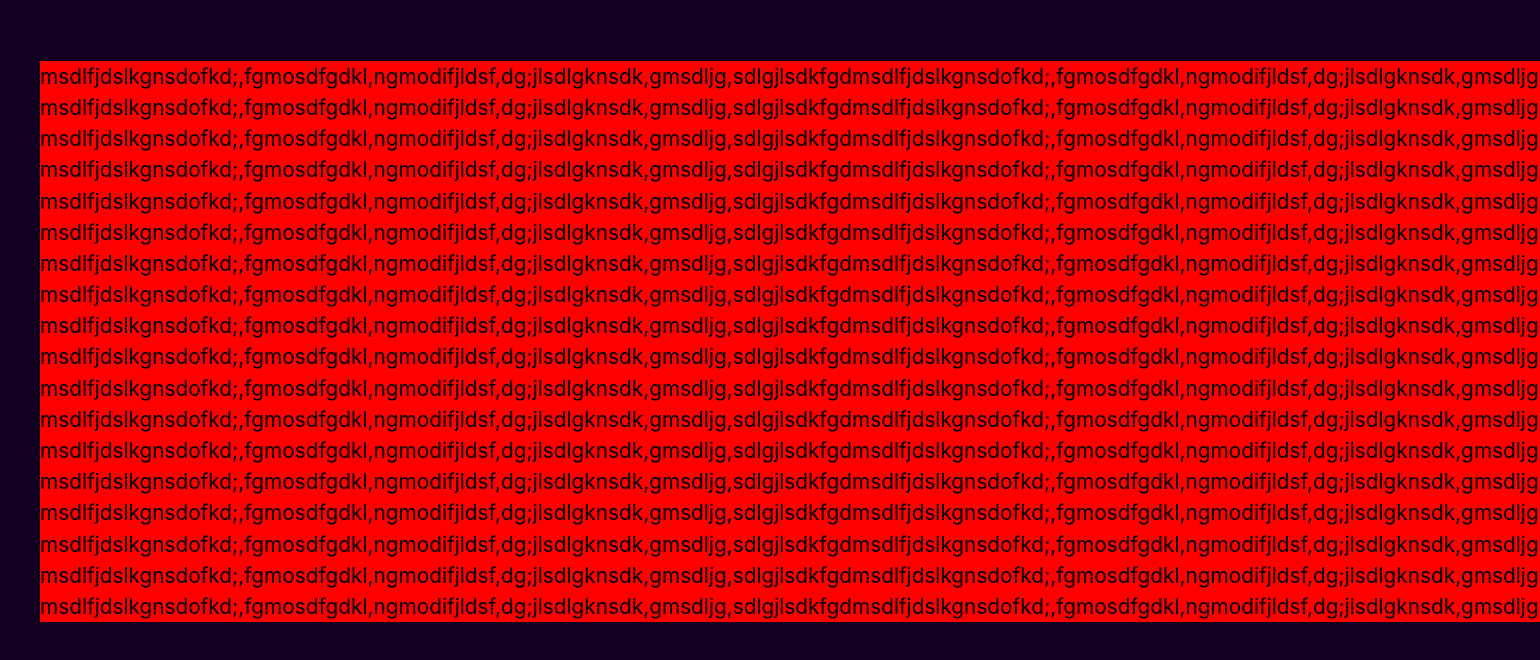
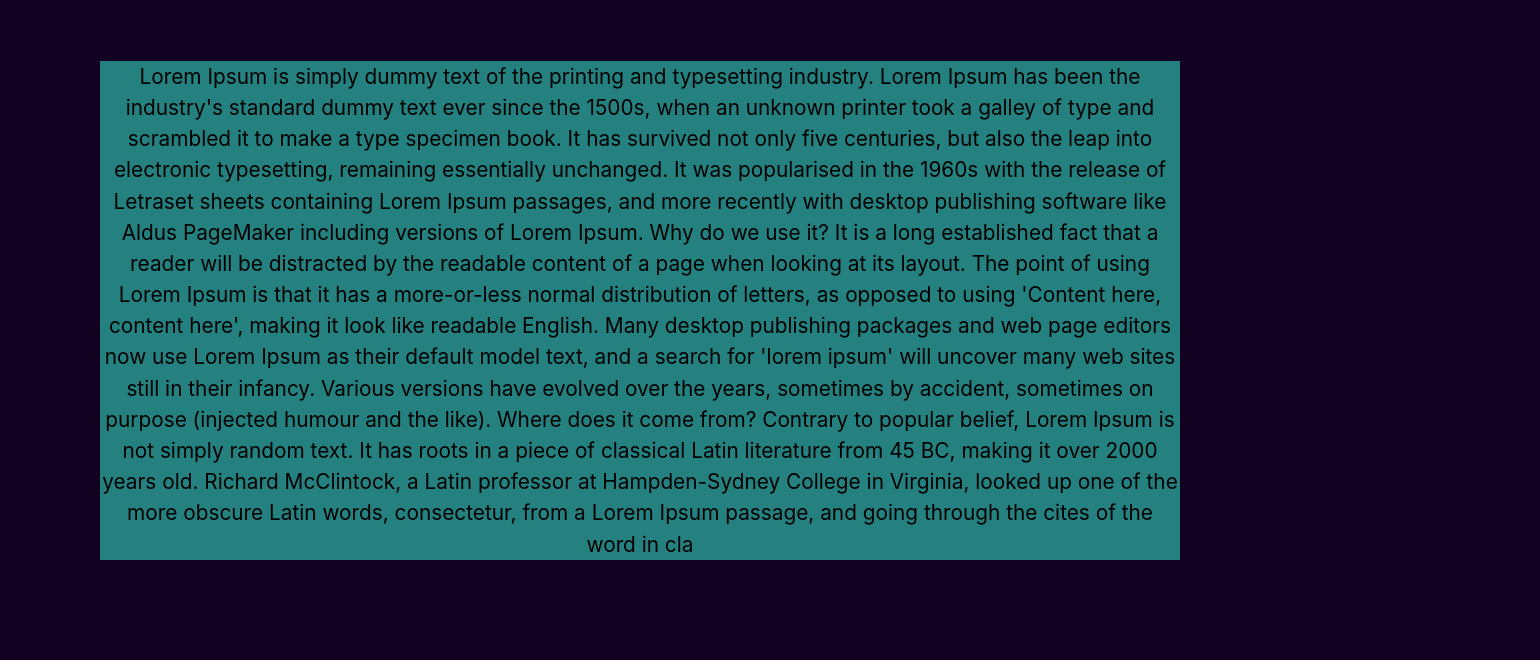
Before and after one commit to HAMADOns/projet6, a React (Vite) app: page / in a window 1280 px wide. Shown: the top 660 px of the page, 1540 px wide, since content can reach past the window. Built offline with nearby package versions, Linux system fonts and the light colour scheme.

Commit message:
flex text

```diff
--- a/src/App.jsx
+++ b/src/App.jsx
@@ -7,24 +7,30 @@
     <>
       <div className="bloc">
         <p>
-          msdlfjdslkgnsdofkd;,fgmosdfgdkl,ngmodifjldsf,dg;jlsdlgknsdk,gmsdljg,sdlgjlsdkfgdmsdlfjdslkgnsdofkd;,fgmosdfgdkl,ngmodifjldsf,dg;jlsdlgknsdk,gmsdljg,sdlgjlsdkfgdfmlkljkl,nkjjjjjjjjjjjjjjjjjjjjjjjjjjjjjjjjjjjjjjjjjjjjjjjjddddddddddddddddddddddddddddd
-          msdlfjdslkgnsdofkd;,fgmosdfgdkl,ngmodifjldsf,dg;jlsdlgknsdk,gmsdljg,sdlgjlsdkfgdmsdlfjdslkgnsdofkd;,fgmosdfgdkl,ngmodifjldsf,dg;jlsdlgknsdk,gmsdljg,sdlgjlsdkfgdfmlkljkl,nkjjjjjjjjjjjjjjjjjjjjjjjjjjjjjjjjjjjjjjjjjjjjjjjjddddddddddddddddddddddddddddd
-          msdlfjdslkgnsdofkd;,fgmosdfgdkl,ngmodifjldsf,dg;jlsdlgknsdk,gmsdljg,sdlgjlsdkfgdmsdlfjdslkgnsdofkd;,fgmosdfgdkl,ngmodifjldsf,dg;jlsdlgknsdk,gmsdljg,sdlgjlsdkfgdfmlkljkl,nkjjjjjjjjjjjjjjjjjjjjjjjjjjjjjjjjjjjjjjjjjjjjjjjjddddddddddddddddddddddddddddd
-          msdlfjdslkgnsdofkd;,fgmosdfgdkl,ngmodifjldsf,dg;jlsdlgknsdk,gmsdljg,sdlgjlsdkfgdmsdlfjdslkgnsdofkd;,fgmosdfgdkl,ngmodifjldsf,dg;jlsdlgknsdk,gmsdljg,sdlgjlsdkfgdfmlkljkl,nkjjjjjjjjjjjjjjjjjjjjjjjjjjjjjjjjjjjjjjjjjjjjjjjjddddddddddddddddddddddddddddd
-          msdlfjdslkgnsdofkd;,fgmosdfgdkl,ngmodifjldsf,dg;jlsdlgknsdk,gmsdljg,sdlgjlsdkfgdmsdlfjdslkgnsdofkd;,fgmosdfgdkl,ngmodifjldsf,dg;jlsdlgknsdk,gmsdljg,sdlgjlsdkfgdfmlkljkl,nkjjjjjjjjjjjjjjjjjjjjjjjjjjjjjjjjjjjjjjjjjjjjjjjjddddddddddddddddddddddddddddd
-          msdlfjdslkgnsdofkd;,fgmosdfgdkl,ngmodifjldsf,dg;jlsdlgknsdk,gmsdljg,sdlgjlsdkfgdmsdlfjdslkgnsdofkd;,fgmosdfgdkl,ngmodifjldsf,dg;jlsdlgknsdk,gmsdljg,sdlgjlsdkfgdfmlkljkl,nkjjjjjjjjjjjjjjjjjjjjjjjjjjjjjjjjjjjjjjjjjjjjjjjjddddddddddddddddddddddddddddd
-          msdlfjdslkgnsdofkd;,fgmosdfgdkl,ngmodifjldsf,dg;jlsdlgknsdk,gmsdljg,sdlgjlsdkfgdmsdlfjdslkgnsdofkd;,fgmosdfgdkl,ngmodifjldsf,dg;jlsdlgknsdk,gmsdljg,sdlgjlsdkfgdfmlkljkl,nkjjjjjjjjjjjjjjjjjjjjjjjjjjjjjjjjjjjjjjjjjjjjjjjjddddddddddddddddddddddddddddd
-          msdlfjdslkgnsdofkd;,fgmosdfgdkl,ngmodifjldsf,dg;jlsdlgknsdk,gmsdljg,sdlgjlsdkfgdmsdlfjdslkgnsdofkd;,fgmosdfgdkl,ngmodifjldsf,dg;jlsdlgknsdk,gmsdljg,sdlgjlsdkfgdfmlkljkl,nkjjjjjjjjjjjjjjjjjjjjjjjjjjjjjjjjjjjjjjjjjjjjjjjjddddddddddddddddddddddddddddd
-          msdlfjdslkgnsdofkd;,fgmosdfgdkl,ngmodifjldsf,dg;jlsdlgknsdk,gmsdljg,sdlgjlsdkfgdmsdlfjdslkgnsdofkd;,fgmosdfgdkl,ngmodifjldsf,dg;jlsdlgknsdk,gmsdljg,sdlgjlsdkfgdfmlkljkl,nkjjjjjjjjjjjjjjjjjjjjjjjjjjjjjjjjjjjjjjjjjjjjjjjjddddddddddddddddddddddddddddd
-          msdlfjdslkgnsdofkd;,fgmosdfgdkl,ngmodifjldsf,dg;jlsdlgknsdk,gmsdljg,sdlgjlsdkfgdmsdlfjdslkgnsdofkd;,fgmosdfgdkl,ngmodifjldsf,dg;jlsdlgknsdk,gmsdljg,sdlgjlsdkfgdfmlkljkl,nkjjjjjjjjjjjjjjjjjjjjjjjjjjjjjjjjjjjjjjjjjjjjjjjjddddddddddddddddddddddddddddd
-          msdlfjdslkgnsdofkd;,fgmosdfgdkl,ngmodifjldsf,dg;jlsdlgknsdk,gmsdljg,sdlgjlsdkfgdmsdlfjdslkgnsdofkd;,fgmosdfgdkl,ngmodifjldsf,dg;jlsdlgknsdk,gmsdljg,sdlgjlsdkfgdfmlkljkl,nkjjjjjjjjjjjjjjjjjjjjjjjjjjjjjjjjjjjjjjjjjjjjjjjjddddddddddddddddddddddddddddd
-          msdlfjdslkgnsdofkd;,fgmosdfgdkl,ngmodifjldsf,dg;jlsdlgknsdk,gmsdljg,sdlgjlsdkfgdmsdlfjdslkgnsdofkd;,fgmosdfgdkl,ngmodifjldsf,dg;jlsdlgknsdk,gmsdljg,sdlgjlsdkfgdfmlkljkl,nkjjjjjjjjjjjjjjjjjjjjjjjjjjjjjjjjjjjjjjjjjjjjjjjjddddddddddddddddddddddddddddd
-          msdlfjdslkgnsdofkd;,fgmosdfgdkl,ngmodifjldsf,dg;jlsdlgknsdk,gmsdljg,sdlgjlsdkfgdmsdlfjdslkgnsdofkd;,fgmosdfgdkl,ngmodifjldsf,dg;jlsdlgknsdk,gmsdljg,sdlgjlsdkfgdfmlkljkl,nkjjjjjjjjjjjjjjjjjjjjjjjjjjjjjjjjjjjjjjjjjjjjjjjjddddddddddddddddddddddddddddd
-          msdlfjdslkgnsdofkd;,fgmosdfgdkl,ngmodifjldsf,dg;jlsdlgknsdk,gmsdljg,sdlgjlsdkfgdmsdlfjdslkgnsdofkd;,fgmosdfgdkl,ngmodifjldsf,dg;jlsdlgknsdk,gmsdljg,sdlgjlsdkfgdfmlkljkl,nkjjjjjjjjjjjjjjjjjjjjjjjjjjjjjjjjjjjjjjjjjjjjjjjjddddddddddddddddddddddddddddd
-          msdlfjdslkgnsdofkd;,fgmosdfgdkl,ngmodifjldsf,dg;jlsdlgknsdk,gmsdljg,sdlgjlsdkfgdmsdlfjdslkgnsdofkd;,fgmosdfgdkl,ngmodifjldsf,dg;jlsdlgknsdk,gmsdljg,sdlgjlsdkfgdfmlkljkl,nkjjjjjjjjjjjjjjjjjjjjjjjjjjjjjjjjjjjjjjjjjjjjjjjjddddddddddddddddddddddddddddd
-          msdlfjdslkgnsdofkd;,fgmosdfgdkl,ngmodifjldsf,dg;jlsdlgknsdk,gmsdljg,sdlgjlsdkfgdmsdlfjdslkgnsdofkd;,fgmosdfgdkl,ngmodifjldsf,dg;jlsdlgknsdk,gmsdljg,sdlgjlsdkfgdfmlkljkl,nkjjjjjjjjjjjjjjjjjjjjjjjjjjjjjjjjjjjjjjjjjjjjjjjjddddddddddddddddddddddddddddd
-          msdlfjdslkgnsdofkd;,fgmosdfgdkl,ngmodifjldsf,dg;jlsdlgknsdk,gmsdljg,sdlgjlsdkfgdmsdlfjdslkgnsdofkd;,fgmosdfgdkl,ngmodifjldsf,dg;jlsdlgknsdk,gmsdljg,sdlgjlsdkfgdfmlkljkl,nkjjjjjjjjjjjjjjjjjjjjjjjjjjjjjjjjjjjjjjjjjjjjjjjjddddddddddddddddddddddddddddd
-          msdlfjdslkgnsdofkd;,fgmosdfgdkl,ngmodifjldsf,dg;jlsdlgknsdk,gmsdljg,sdlgjlsdkfgdmsdlfjdslkgnsdofkd;,fgmosdfgdkl,ngmodifjldsf,dg;jlsdlgknsdk,gmsdljg,sdlgjlsdkfgdfmlkljkl,nkjjjjjjjjjjjjjjjjjjjjjjjjjjjjjjjjjjjjjjjjjjjjjjjjddddddddddddddddddddddddddddd
+          Lorem Ipsum is simply dummy text of the printing and typesetting
+          industry. Lorem Ipsum has been the industry's standard dummy text ever
+          since the 1500s, when an unknown printer took a galley of type and
+          scrambled it to make a type specimen book. It has survived not only
+          five centuries, but also the leap into electronic typesetting,
+          remaining essentially unchanged. It was popularised in the 1960s with
+          the release of Letraset sheets containing Lorem Ipsum passages, and
+          more recently with desktop publishing software like Aldus PageMaker
+          including versions of Lorem Ipsum. Why do we use it? It is a long
+          established fact that a reader will be distracted by the readable
+          content of a page when looking at its layout. The point of using Lorem
+          Ipsum is that it has a more-or-less normal distribution of letters, as
+          opposed to using 'Content here, content here', making it look like
+          readable English. Many desktop publishing packages and web page
+          editors now use Lorem Ipsum as their default model text, and a search
+          for 'lorem ipsum' will uncover many web sites still in their infancy.
+          Various versions have evolved over the years, sometimes by accident,
+          sometimes on purpose (injected humour and the like). Where does it
+          come from? Contrary to popular belief, Lorem Ipsum is not simply
+          random text. It has roots in a piece of classical Latin literature
+          from 45 BC, making it over 2000 years old. Richard McClintock, a Latin
+          professor at Hampden-Sydney College in Virginia, looked up one of the
+          more obscure Latin words, consectetur, from a Lorem Ipsum passage, and
+          going through the cites of the word in cla
         </p>
       </div>
     </>
--- a/src/style.css
+++ b/src/style.css
@@ -43,7 +43,7 @@
 
 /*pour la respensive selon la taille du périphérique => @media*/
 
-@media screen /*ou all*/and (max-width: 900px/*on choisit la largeur pck les appareils souvent changent de largeur(pc, tel, tablette), là on va appliquer les modifs sur les appareils qui sont moins de 900px, au delà on reste sur les specifications d'origine*/) {
+@media screen /*ou all*/and (max-width: 1500px/*on choisit la largeur pck les appareils souvent changent de largeur(pc, tel, tablette), là on va appliquer les modifs sur les appareils qui sont moins de 900px, au delà on reste sur les specifications d'origine*/) {
   /*min-width: 900px le changement va etre appliqué à partir de 900px juska l'infinie si je ne définis pas une taille*/
   .bloc {
     /*width: 500px; arrivant à 900px le conteneur devien 500px de largeur mais le texte reste en dehors*/
```
